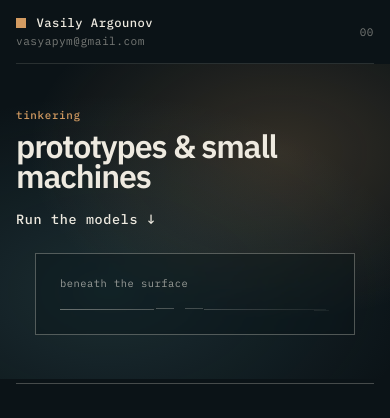
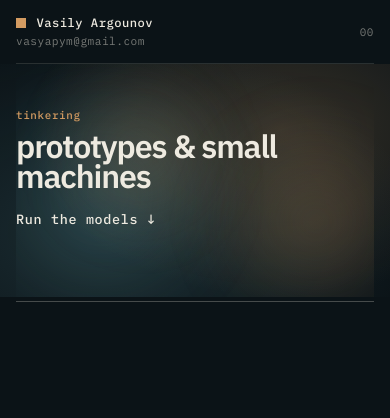
Before and after one commit to vasyapym/vasyapym.github.io, a React (Vite) app in the folder portfolio/shell/: page / in a window 390 px wide. Shown: the top 418 px of the page. Built offline with nearby package versions, Linux system fonts and the light colour scheme.

Commit message:
feat(shell): port depth layers into the mobile hero (pass 19)

```diff
--- a/portfolio/shell/src/shell/LandingPage.tsx
+++ b/portfolio/shell/src/shell/LandingPage.tsx
@@ -70,8 +70,55 @@ function animateScrollToCard(projectId: string) {
 
 export default function LandingPage({ projects, onOpenProject }: LandingPageProps) {
   const pageRef = useRef<HTMLElement>(null);
+  const heroRef = useRef<HTMLElement>(null);
   const [revealedProjects, setRevealedProjects] = useState<Set<string>>(() => new Set());
   const [revealReady, setRevealReady] = useState(false);
+  useEffect(() => {
+    const hero = heroRef.current;
+    if (!hero) {
+      return;
+    }
+    const motionQuery = window.matchMedia("(prefers-reduced-motion: reduce)");
+    const mobileQuery = window.matchMedia("(max-width: 560px)");
+    let frame = 0;
+    const update = () => {
+      frame = 0;
+      const rect = hero.getBoundingClientRect();
+      const viewportHeight = window.innerHeight || 1;
+      const progress = Math.min(1, Math.max(0, (viewportHeight - rect.top) / (viewportHeight + rect.height)));
+      hero.style.setProperty("--hero-p", progress.toFixed(4));
+    };
+    const schedule = () => {
+      if (!frame) {
+        frame = requestAnimationFrame(update);
+      }
+    };
+    const detach = () => {
+      window.removeEventListener("scroll", schedule);
+      window.removeEventListener("resize", schedule);
+      if (frame) {
+        cancelAnimationFrame(frame);
+        frame = 0;
+      }
+    };
+    const sync = () => {
+      detach();
+      hero.style.removeProperty("--hero-p");
+      if (!motionQuery.matches && mobileQuery.matches) {
+        window.addEventListener("scroll", schedule, { passive: true });
+        window.addEventListener("resize", schedule);
+        update();
+      }
+    };
+    sync();
+    motionQuery.addEventListener("change", sync);
+    mobileQuery.addEventListener("change", sync);
+    return () => {
+      detach();
+      motionQuery.removeEventListener("change", sync);
+      mobileQuery.removeEventListener("change", sync);
+    };
+  }, []);
   useEffect(() => {
     const page = pageRef.current;
     if (!page) {
@@ -119,7 +166,16 @@ export default function LandingPage({ projects, onOpenProject }: LandingPageProp
           <span className="signal-index-count">{projects.length.toString().padStart(2, "0")}</span>
         </header>
 
-        <section className="signal-index-hero signal-index-hero-refraction" aria-labelledby="signal-index-title">
+        <section
+          ref={heroRef}
+          className="signal-index-hero signal-index-hero-refraction"
+          aria-labelledby="signal-index-title"
+        >
+          <div className="signal-index-hero-depth" aria-hidden="true">
+            <i className="signal-index-depth-layer signal-index-depth-far" />
+            <i className="signal-index-depth-layer signal-index-depth-mid" />
+            <i className="signal-index-depth-layer signal-index-depth-near" />
+          </div>
           <svg className="signal-index-sea-filter" aria-hidden="true" focusable="false">
             <defs>
               <filter id="signal-index-sea-warp" x="-20%" y="-20%" width="140%" height="140%">
--- a/portfolio/shell/src/styles.css
+++ b/portfolio/shell/src/styles.css
@@ -1725,11 +1725,148 @@ a.signal-index-beneath-row:focus-visible strong {
   .signal-index-hero-refraction h1 {
     max-width: 340px;
     font-size: clamp(1.88rem, 8.25vw, 2.7rem);
+  }}
+
+
+/* Mobile hero depth field (Pass 18) */
+.signal-index-hero-depth {
+  position: absolute;
+  inset: 0;
+  z-index: -1;
+  display: none;
+  overflow: hidden;
+  pointer-events: none;
+}
+
+.signal-index-depth-layer {
+  position: absolute;
+  border-radius: 50%;
+  filter: blur(26px);
+  transform: translate3d(0, calc(var(--hero-p, 0) * var(--depth, 0.5) * -64px), 0);
+  will-change: transform;
+}
+
+.signal-index-depth-far {
+  top: 4%;
+  left: -14%;
+  width: 270px;
+  height: 270px;
+  background: radial-gradient(closest-side, rgba(110, 180, 190, 0.2), transparent);
+  --depth: 0.3;
+}
+
+.signal-index-depth-mid {
+  top: 30%;
+  right: -16%;
+  width: 230px;
+  height: 230px;
+  background: radial-gradient(closest-side, rgba(211, 155, 97, 0.24), transparent);
+  --depth: 0.6;
+}
+
+.signal-index-depth-near {
+  bottom: 2%;
+  left: 8%;
+  width: 190px;
+  height: 190px;
+  background: radial-gradient(closest-side, rgba(232, 181, 124, 0.17), transparent);
+  --depth: 1;
+}
+
+@keyframes signal-index-hero-rise {
+  from {
+    opacity: 0;
+    transform: translateY(16px);
+  }
+  to {
+    opacity: 1;
+    transform: none;
+  }
+}
+
+@keyframes signal-index-hero-fade {
+  from {
+    opacity: 0;
+  }
+  to {
+    opacity: 1;
+  }
+}
+
+@media (max-width: 560px) {
+  .signal-index-hero-refraction {
+    --hero-p: 0;
+  }
+
+  .signal-index-hero-depth {
+    display: block;
+  }
+
+  .signal-index-depth-far,
+  .signal-index-depth-mid,
+  .signal-index-depth-near {
+    animation: signal-index-hero-fade 0.9s ease both;
+  }
+
+  .signal-index-depth-far {
+    animation-delay: 0.05s;
+  }
+
+  .signal-index-depth-mid {
+    animation-delay: 0.17s;
+  }
+
+  .signal-index-depth-near {
+    animation-delay: 0.29s;
+  }
+
+  .signal-index-hero-refraction .signal-index-hero-kicker {
+    animation: signal-index-hero-rise 0.72s cubic-bezier(0.22, 1, 0.36, 1) 0.08s both;
+  }
+
+  .signal-index-hero-refraction h1 {
+    animation: signal-index-hero-rise 0.72s cubic-bezier(0.22, 1, 0.36, 1) 0.14s both;
+  }
+
+  .signal-index-hero-refraction .signal-index-link {
+    animation: signal-index-hero-rise 0.72s cubic-bezier(0.22, 1, 0.36, 1) 0.48s both;
   }
 
   .signal-index-beneath {
-    width: min(100%, 320px);
-  }}
+    width: 100%;
+    border: 0;
+    background: none;
+    backdrop-filter: none;
+    -webkit-backdrop-filter: none;
+    padding: 0;
+  }
+
+  .signal-index-beneath-label,
+  .signal-index-beneath-rule {
+    display: none;
+  }
+
+  a.signal-index-beneath-row {
+    animation: signal-index-hero-rise 0.72s cubic-bezier(0.22, 1, 0.36, 1) both;
+  }
+
+  a.signal-index-beneath-row:nth-of-type(1) { animation-delay: 0.52s; }
+  a.signal-index-beneath-row:nth-of-type(2) { animation-delay: 0.63s; }
+  a.signal-index-beneath-row:nth-of-type(3) { animation-delay: 0.74s; }
+  a.signal-index-beneath-row:nth-of-type(4) { animation-delay: 0.85s; }
+  a.signal-index-beneath-row:nth-of-type(5) { animation-delay: 0.96s; }
+  a.signal-index-beneath-row:nth-of-type(6) { animation-delay: 1.07s; }
+}
+
+@media (prefers-reduced-motion: reduce) {
+  .signal-index-depth-layer,
+  .signal-index-hero-refraction .signal-index-hero-kicker,
+  .signal-index-hero-refraction h1,
+  .signal-index-hero-refraction .signal-index-link,
+  .signal-index-hero-refraction a.signal-index-beneath-row {
+    animation: none;
+  }
+}
 
 
 /* Explosion */
```
Also changed, not shown: 2 other files (tests, documents, lock files or other folders).
